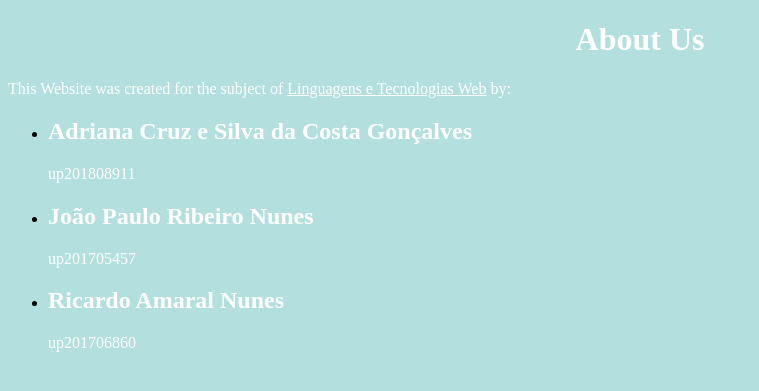
After one commit to adrianacscg/FEUP-LTW, a PHP site: page /html/about.html in a window 1280 px wide. The commit adds this page. Shown: the top 391 px of the page, without its empty margins (0-759 px from the left). Run offline with PHP 8.4, Linux system fonts and the light colour scheme.

Commit message:
About Us

```diff
--- /dev/null
+++ b/CSS/about.css
@@ -0,0 +1,20 @@
+body{
+    background-color: #b3dfde;
+}
+
+h1, p, h2{
+    color: white;
+}
+
+a{
+    text-decoration: none;
+    color: white;
+}
+
+h1{
+    text-align: center;
+}
+
+#ltw{
+    text-decoration: underline;
+}
--- /dev/null
+++ b/html/about.html
@@ -0,0 +1,30 @@
+<!DOCTYPE html>
+<html lang="en-US">
+    <head>
+        <title>Travel Crib</title>
+        <meta charset="UTF-8">
+        <link rel="stylesheet" type="text/CSS" href="../CSS/about.css">
+
+    </head>
+    <body>
+        <h1>About Us</h1>
+        <div>
+            <p>This Website was created for the subject of <a id="ltw" href="https://web.fe.up.pt/~arestivo/page/courses/2019/ltw/">Linguagens e Tecnologias Web</a> by:</p>
+            <ul>
+                <li>
+                    <h2><a href="https://sigarra.up.pt/feup/pt/fest_geral.cursos_list?pv_num_unico=201808911">Adriana Cruz e Silva da Costa Gonçalves</a></h2>
+                    <p>up201808911</p>
+                </li>
+                <li>
+                    <h2><a href="https://sigarra.up.pt/feup/pt/fest_geral.cursos_list?pv_num_unico=201705457">João Paulo Ribeiro Nunes</a></h2>
+                    <p>up201705457</p>
+                </li>
+                <li>
+                    <h2><a href="https://sigarra.up.pt/feup/pt/fest_geral.cursos_list?pv_num_unico=201706860">Ricardo Amaral Nunes</a></h2>
+                    <p>up201706860</p>
+                </li>
+            </ul>
+        </div>
+
+    </body>
+</html>
--- a/includes/components/footer.php
+++ b/includes/components/footer.php
@@ -2,7 +2,7 @@
     function draw_footer(){
         echo '<footer>';
             echo '<h1> Travel Crib </h1>';
-            echo '<a href="-../html/index.php#slide3">About Us</a>';
+            echo '<a href="-../html/about.html">About Us</a>';
             echo '<p> made with &#10084 2019 &#9400 Copyright </p>';
         echo '</footer>';
     }
--- a/pages/profile.php
+++ b/pages/profile.php
@@ -341,7 +341,7 @@ if ($_SESSION['email'] == null)
 </body>
 <footer>
     <h1> Travel Crib </h1>
-    <a href="index.html">About Us</a>
+    <a href="../html/about.html">About Us</a>
     <p> made with &#10084 2019 &#9400 Copyright </p>
 </footer>
 
```
